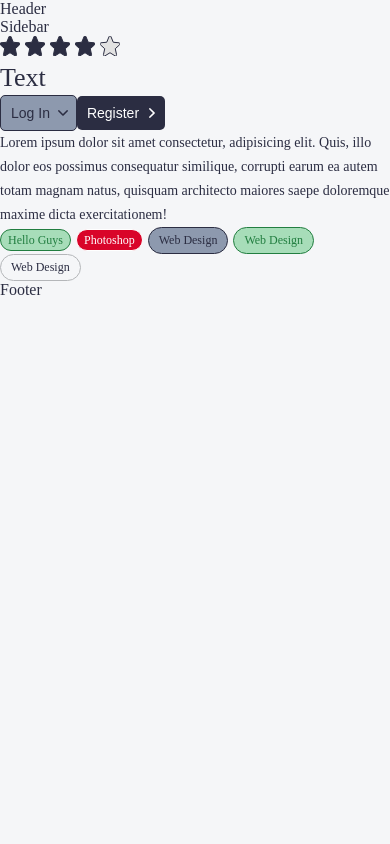
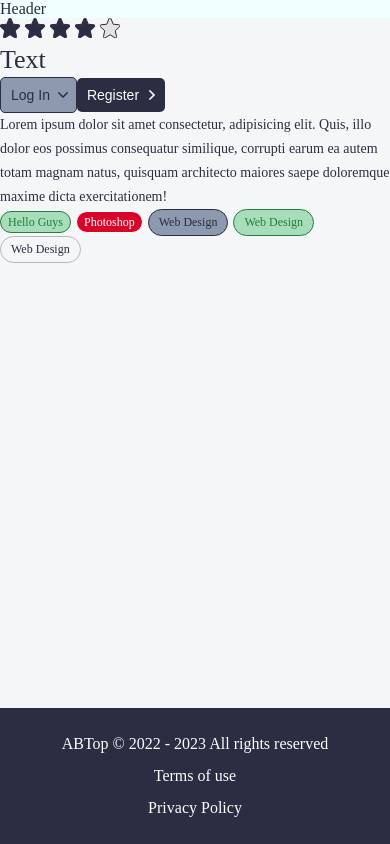
Before and after one commit to KirillSDev/next-ecommerce, a Next.js app: page / in a window 390 px wide. Built offline with nearby package versions, Linux system fonts and the light colour scheme.

Commit message:
responsive layout

```diff
--- a/layout/Footer/Footer.module.css
+++ b/layout/Footer/Footer.module.css
@@ -0,0 +1,25 @@
+.container {
+	margin: 25px 32px;
+	font-weight: 500;
+	font-size: 16px;
+	line-height: 22px;
+	display: grid;
+	grid-template-columns: 1fr auto auto;
+	gap: 40px;
+}
+.linkCursor {
+	cursor: pointer;
+	transition: color 0.2s;
+}
+
+.linkCursor:hover {
+	color: var(--gray);
+}
+
+@media (max-width: 730px) {
+	.container {
+		grid-template-columns: 1fr;
+		gap: 10px;
+		justify-items: center;
+	}
+}
--- a/layout/Footer/Footer.tsx
+++ b/layout/Footer/Footer.tsx
@@ -1,6 +1,25 @@
+import { Paragraph } from '../../components';
 import styles from './Footer.module.css';
 import { FooterProps } from './Footer.props';
 
 export const Footer = ({ ...props }: FooterProps): JSX.Element => {
-	return <div {...props}>Footer</div>;
+	return (
+		<div {...props}>
+			<div className={styles.container}>
+				<div className={styles.paragraph}>
+					ABTop © 2022 - 2023 All rights reserved
+				</div>
+				<div className={styles.link}>
+					<a href="#" className={styles.linkCursor} target="_blank">
+						Terms of use
+					</a>
+				</div>
+				<div>
+					<a href="#" className={styles.linkCursor} target="_blank">
+						Privacy Policy
+					</a>
+				</div>
+			</div>
+		</div>
+	);
 };
--- a/layout/Layout.module.css
+++ b/layout/Layout.module.css
@@ -0,0 +1,46 @@
+.container {
+	display: grid;
+	height: 100vh;
+	grid-template-columns: auto 230px minmax(350px, 1200px) auto;
+	grid-template-rows: auto 1fr auto;
+	grid-template-areas:
+		'. header header .'
+		'. sidebar main .'
+		'footer footer footer footer';
+}
+.header {
+	display: none;
+	grid-area: header;
+	background-color: azure;
+}
+.sidebar {
+	grid-area: sidebar;
+}
+.main {
+	grid-area: main;
+}
+.footer {
+	grid-area: footer;
+	background-color: var(--black);
+	color: var(--white);
+}
+
+@media (max-width: 730px) {
+	.container {
+		grid-template-columns: 1fr;
+		grid-template-rows: auto 1fr auto;
+		grid-template-areas:
+			'header'
+			'main'
+			'footer';
+	}
+	.header {
+		display: block;
+	}
+	.sidebar {
+		display: none;
+	}
+	.main {
+		grid-area: main;
+	}
+}
--- a/layout/Layout.tsx
+++ b/layout/Layout.tsx
@@ -7,14 +7,12 @@ import { Sidebar } from './Sidebar/Sidebar';
 
 const Layout = ({ children }: LayoutProps): JSX.Element => {
 	return (
-		<>
-			<Header />
-			<div>
-				<Sidebar />
-				<div>{children}</div>
-			</div>
-			<Footer />
-		</>
+		<div className={styles.container}>
+			<Header className={styles.header} />
+			<Sidebar className={styles.sidebar} />
+			<div className={styles.main}>{children}</div>
+			<Footer className={styles.footer} />
+		</div>
 	);
 };
 
```
